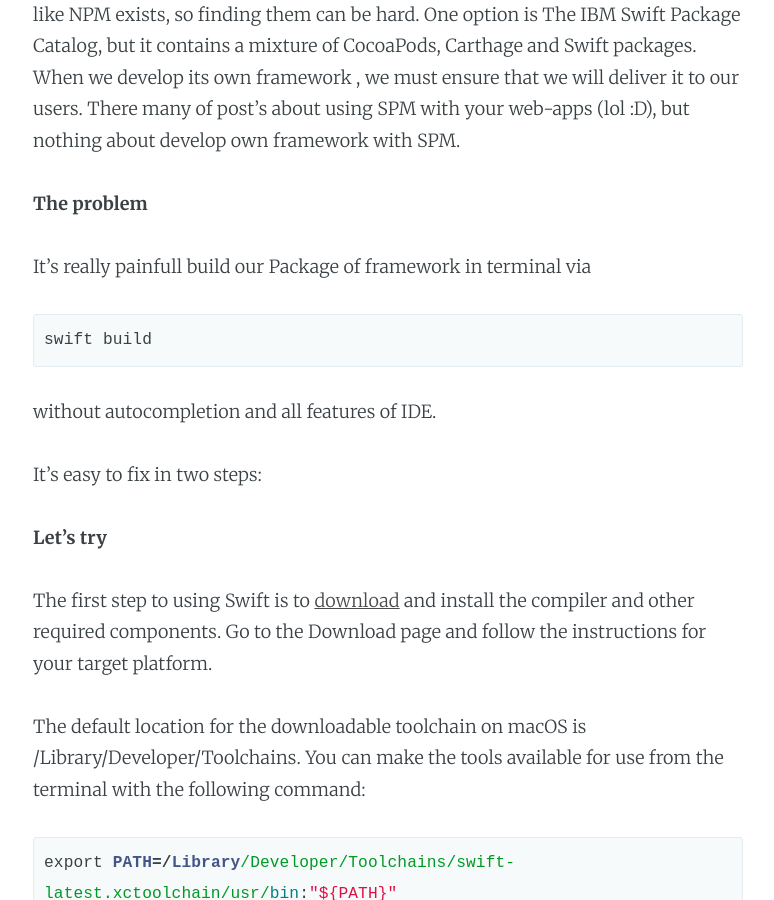
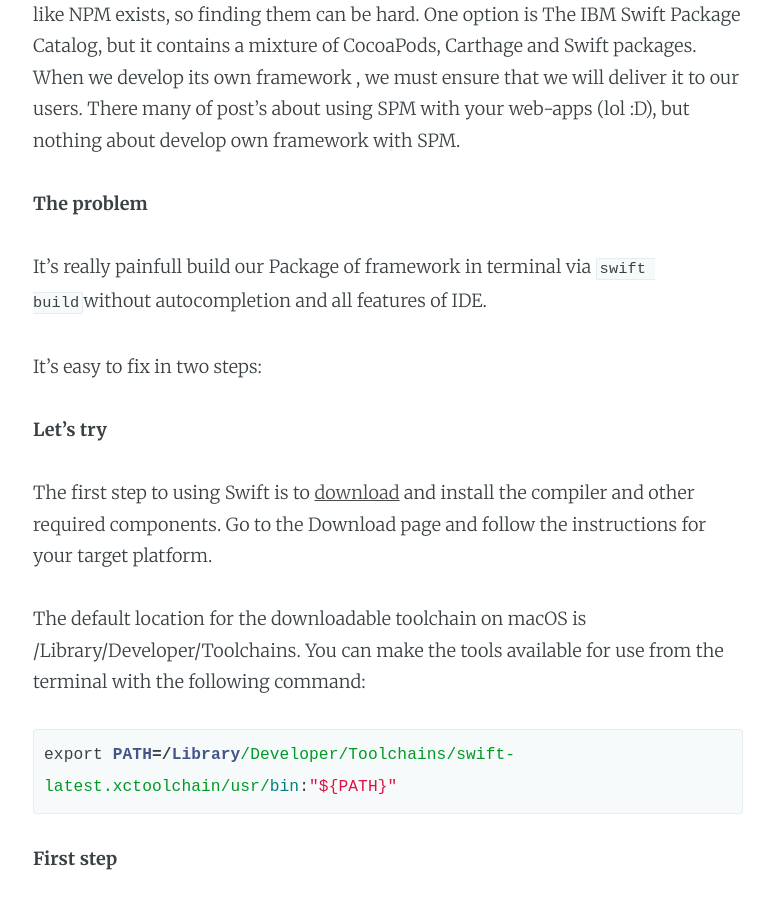
Before and after one commit to spbvasilenko/NSVasilenko, a Jekyll site: the page built from _posts/2016-09-19-develop-framework-with-swift-package-manager.markdown, in a window 1280 px wide and 900 px high, scrolled down 523 px. Shown: the whole window, without its empty margins (252-1026 px from the left). Built offline with Jekyll 4.4.1, drawn with Linux system fonts in a browser that asks for light colours; comment, search, counter and statistics services are not loaded; part of the change alters nothing that is shown.

````diff
--- a/_posts/2016-09-19-develop-framework-with-swift-package-manager.markdown
+++ b/_posts/2016-09-19-develop-framework-with-swift-package-manager.markdown
@@ -13,7 +13,7 @@ Many existing Swift packages are available, but currently no central listings se
 
 <b>The problem</b>
 
-It's really painfull build our Package of framework in terminal via {% highlight swift %}swift build{% endhighlight %} without autocompletion and all features of IDE.
+It's really painfull build our Package of framework in terminal via ```swift build```without autocompletion and all features of IDE.
 
 It's easy to fix in two steps:
 
````
